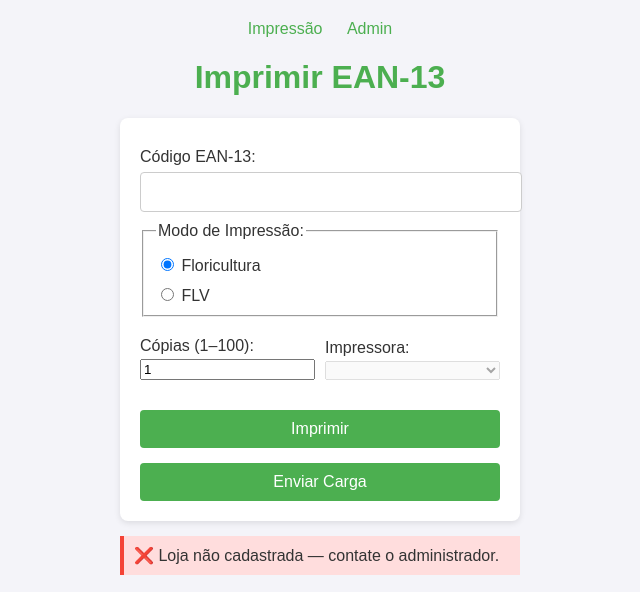
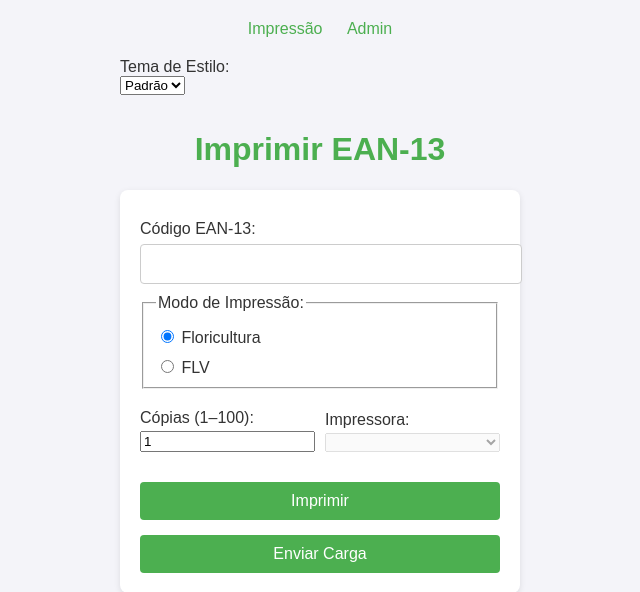
Before and after one commit to Deyvidhalaten/ImpressoraZQ230, a Flask app: page / in a window 1280 px wide. Shown: the top 592 px of the page, without its empty margins (320-960 px from the left). Run offline with Flask 3, Linux system fonts and the light colour scheme; parts of the project's set-up code (start-up, migrations or seed data) failed here and were passed over.

Commit message:
Update index.html

```diff
--- a/templates/index.html
+++ b/templates/index.html
@@ -4,8 +4,14 @@
   <meta charset="UTF-8">
   <meta name="viewport" content="width=device-width,initial-scale=1">
   <title>Impressão</title>
-  <link rel="stylesheet" href="{{ url_for('static', filename='style.css') }}">
+
+  <!-- Link dinâmico para o estilo -->
+  <link id="theme-style" rel="stylesheet"
+      href="{{ url_for('static', filename='style.css') }}"
+      data-padrao="{{ url_for('static', filename='style.css') }}"
+      data-bistek="{{ url_for('static', filename='style-bistek.css') }}">
 </head>
+
 <body data-printers='{{ printers | tojson | safe }}'>
   <div class="container">
     <div class="nav">
@@ -17,6 +23,14 @@
         <a href="{{ url_for('login', next=url_for('settings')) }}">Admin</a>
       {% endif %}
     </div>
+
+     <!-- Seletor de Layouts -->
+    <!-- Seletor de Tema -->
+    <label for="tema">Tema de Estilo:</label>
+    <select id="tema" style="margin-bottom: 15px;">
+      <option value="padrao">Padrão</option>
+      <option value="bistek">Bistek</option>
+    </select>
 
     <h1>Imprimir EAN-13</h1>
     <form method="POST" action="{{ url_for('index') }}">
@@ -81,5 +95,19 @@
   </script>
   <!-- carrega seu script de forma deferida -->
   <script defer src="{{ url_for('static', filename='printer.js') }}"></script>
+
+  <!-- Script para troca de Layout -->
+  <script>
+  document.getElementById("tema").addEventListener("change", function () {
+    const temaSelecionado = this.value;
+    const link = document.getElementById("theme-style");
+
+    // Lê os atributos data-* com os caminhos já renderizados
+    const hrefPadrao = link.dataset.padrao;
+    const hrefBistek = link.dataset.bistek;
+
+    link.href = temaSelecionado === "bistek" ? hrefBistek : hrefPadrao;
+  });
+</script>
 </body>
 </html>
```
